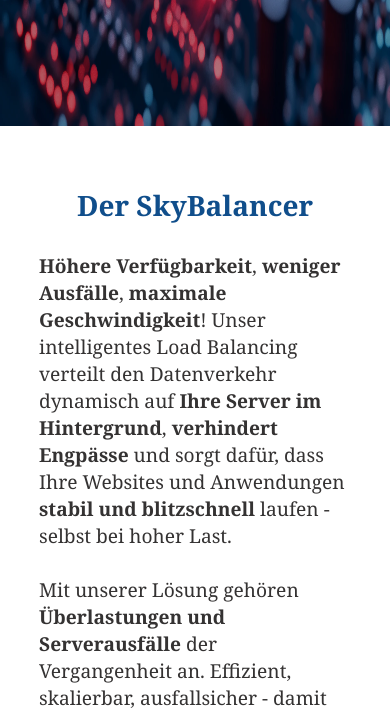
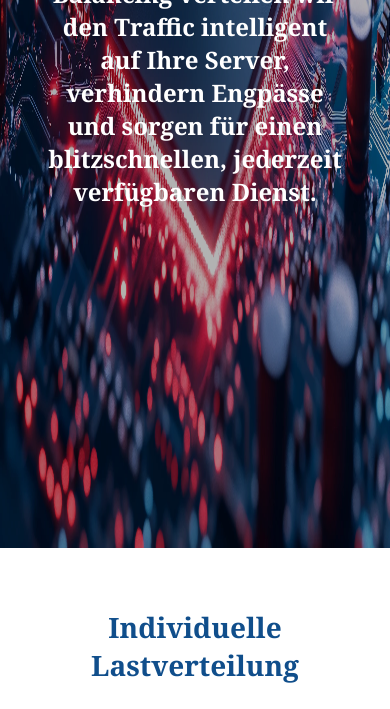
Before and after one commit to SystemSKY/systemsky.github.io, a plain HTML site: page skybalancer.html in a window 390 px wide. Shown: the part 549-1258 px from the top of the page. Drawn offline with Linux system fonts and the light colour scheme.

Commit message:
update styles

```diff
--- a/skybalancer.html
+++ b/skybalancer.html
@@ -42,7 +42,7 @@
 </div>
 
       <div class="service_text-box">
-      <h3>Der SkyBalancer</h3>
+      <h3>Individuelle Lastverteilung</h3>
 <p>
 <strong>Höhere Verfügbarkeit</strong>, <strong>weniger Ausfälle</strong>, <strong>maximale Geschwindigkeit</strong>! Unser intelligentes Load Balancing verteilt den Datenverkehr dynamisch auf <strong>Ihre Server im Hintergrund</strong>, <strong>verhindert Engpässe</strong> und sorgt dafür, dass Ihre Websites und Anwendungen <strong>stabil und blitzschnell</strong> laufen - selbst bei hoher Last.
 
--- a/styles.css
+++ b/styles.css
@@ -300,6 +300,7 @@ footer {
   left: 50%;
   transform: translate(-50%, -50%); /* Exakte Zentrierung */
   color: white; /* Textfarbe */
+  text-align: center;
 }
 
 .herosection_service-header h1 {
--- a/styles_mobile.css
+++ b/styles_mobile.css
@@ -196,3 +196,11 @@ nav ul li a:hover {
   margin: 0 auto;
 }
 /* Ende Impressum */
+
+
+.systemsky_service_img {
+  display: flex;
+  width: 100%;
+  height: 130vh;
+  filter: brightness(70%);
+}
```
